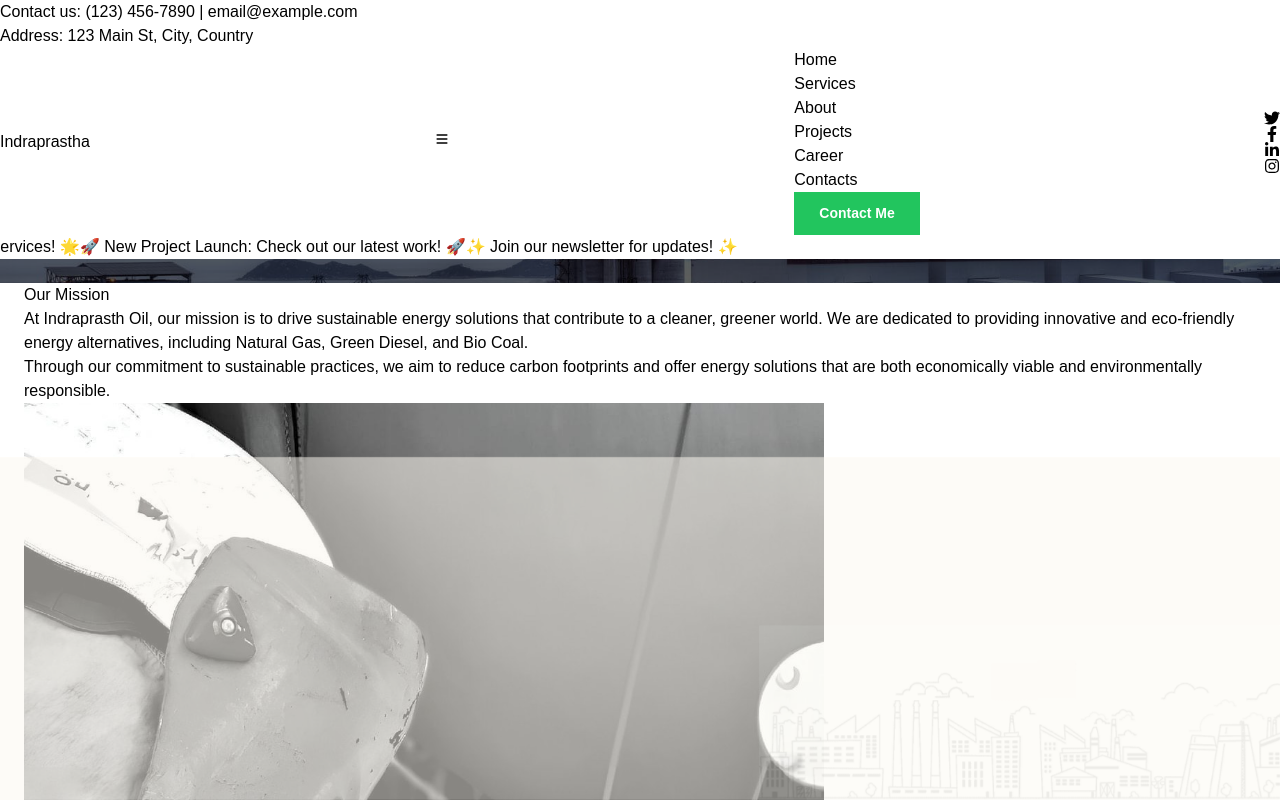
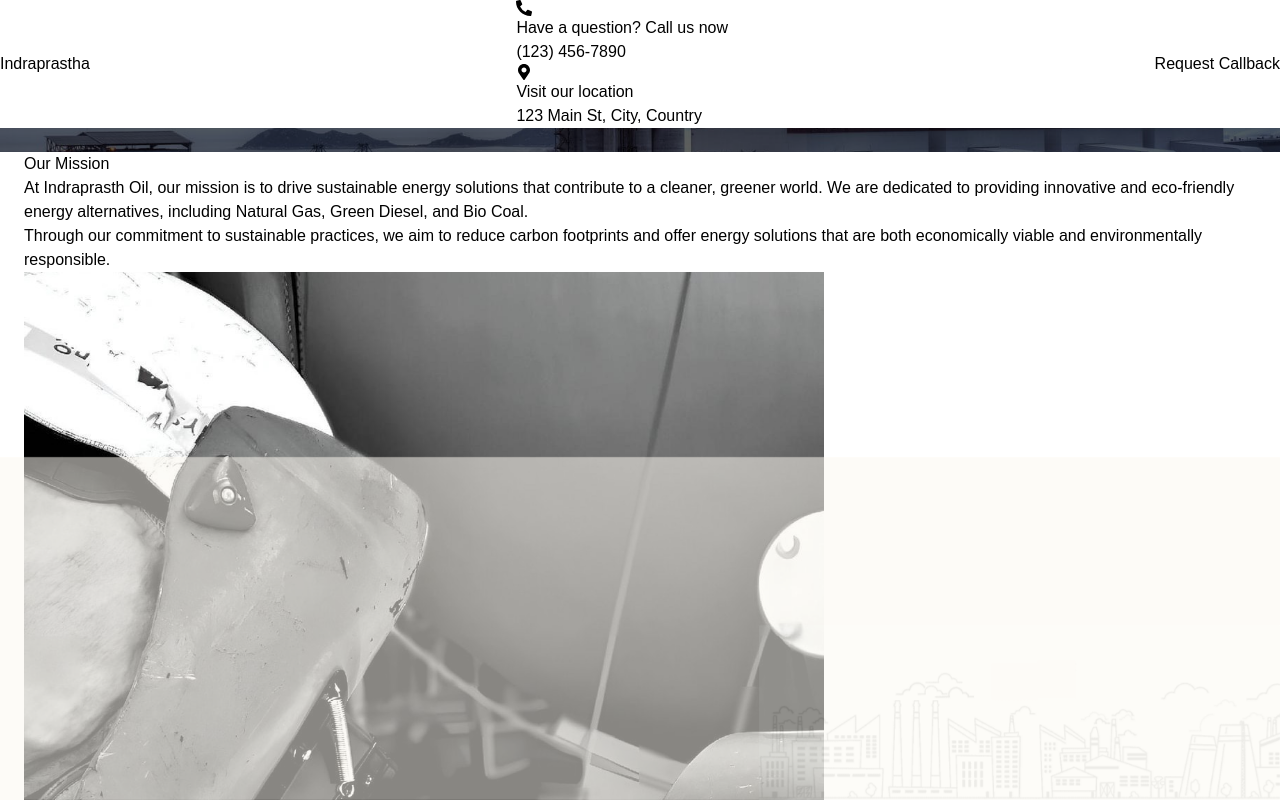
Before and after one commit to nkshrivas/oil-gas, a Next.js app: page /about-us in a window 1280 px wide. Shown: the top 800 px of the page. Built offline with nearby package versions, Linux system fonts and the light colour scheme.

Commit message:
header changed

```diff
--- a/src/app/components/Header.js
+++ b/src/app/components/Header.js
@@ -1,10 +1,26 @@
 'use client';
-import React, { useState } from 'react';
-import { FaTwitter, FaFacebookF, FaLinkedinIn, FaInstagram } from 'react-icons/fa';
+import React, { useEffect, useState } from 'react';
 import { HiMenu, HiX } from 'react-icons/hi';
 
 const Header = () => {
   const [isMenuOpen, setIsMenuOpen] = useState(false);
+  const [isScrolled, setIsScrolled] = useState(false);
+
+  // Detect if the page is scrolled
+  useEffect(() => {
+    const handleScroll = () => {
+      if (window.scrollY > 200) {
+        setIsScrolled(true); // When scrolled more than 50px, apply the scaling effect
+      } else {
+        setIsScrolled(false); // Reset when scrolled back to the top
+      }
+    };
+
+    window.addEventListener('scroll', handleScroll);
+
+    // Clean up the event listener
+    return () => window.removeEventListener('scroll', handleScroll);
+  }, []);
 
   const toggleMenu = () => {
     setIsMenuOpen(!isMenuOpen);
@@ -12,17 +28,10 @@ const Header = () => {
 
   return (
     <>
-      {/* Contact Details Section */}
-      <div className="bg-gray-200 flex justify-around text-sm p-2 text-center">
-        <p>Contact us: (123) 456-7890 | email@example.com</p>
-        <p>Address: 123 Main St, City, Country</p>
-      </div>
-
-      <header className="bg-white main-header h-20 flex items-center justify-between px-4 lg:px-6 xl:px-8 sticky top-0 z-50">
-        <a href="/" className="flex-shrink-0 flex items-center">
-          <h2 className="text-2xl font-bold text-primary">Indraprastha</h2>
-        </a>
-
+      <header
+        className={`bg-white main-header flex items-center justify-between px-4 lg:px-6 xl:px-8 sticky top-14 z-50
+          ${isScrolled ? 'h-14' : 'h-20'} border-b-2 border-gray-300 transition-all duration-300 ease-in-out`}
+      >
         {/* Hamburger Menu Icon */}
         <div className="lg:hidden">
           <button onClick={toggleMenu} className="focus:outline-none">
@@ -31,77 +40,36 @@ const Header = () => {
         </div>
 
         {/* Navigation Menu */}
-        <nav className={`lg:flex ${isMenuOpen ? 'block' : 'hidden'} absolute lg:static bg-white w-full lg:bg-transparent lg:w-auto top-20 left-0 z-50`}>
-          <ul className="flex flex-col lg:flex-row items-center space-y-4 lg:space-y-0 lg:space-x-4 lg:mr-8 p-4 lg:p-0">
+        <nav
+          className={`lg:flex lg:justify-center lg:items-center flex-1 ${isMenuOpen ? 'block' : 'hidden'}
+          absolute lg:static bg-white w-full lg:bg-transparent top-20 left-0 z-50 border-t-2 lg:border-t-0 border-gray-300`}
+        >
+          <ul className={`flex flex-col lg:flex-row items-center space-y-4 lg:space-y-0 lg:space-x-4 lg:mr-8 p-4 lg:p-0 transition-all duration-300 ease-in-out ${isScrolled ? 'text-sm' : 'text-base'}`}>
             {[
               { title: 'Home', path: '/' },
+              { title: 'About', path: '/about-us' },
               { title: 'Services', path: '/services' },
-              { title: 'About', path: '/about-us' },
-              { title: 'Projects', path: '/projects' },
+              { title: 'Downloads', path: '/downloads' },
               { title: 'Career', path: '/career' },
-              { title: 'Contacts', path: '/contacts' }
+              { title: 'Gallery', path: '/gallery' },
+              { title: 'Our project', path: '/our-project' },
+              { title: 'Advisory', path: '/advisory' },
             ].map((item, index) => (
-              <li key={index} className={`p-3 xl:p-6 ${item.title === 'Home' ? 'active' : ''}`}>
+              <li
+                key={index}
+                className={`p-3 xl:p-6 ${item.title === 'Home' ? 'active' : ''}
+                 border-gray-300` }
+              >
                 <a href={item.path}>
-                  <span>{item.title}</span>
+                  <span className={`transition-all duration-300 ${isScrolled ? 'text-xs' : 'text-base'}`}>
+                    {item.title}
+                  </span>
                 </a>
               </li>
             ))}
-
-            {/* Contact Me Button for Desktop */}
-            <li className="p-3 xl:p-6 hidden lg:block">
-              <button className="button">Contact Me</button>
-            </li>
-          </ul>
-        </nav>
-
-        {/* Social Icons */}
-        <nav className="hidden xl:flex">
-          <ul className="flex items-center space-x-4">
-            <li>
-              <a href="#" className="inline-block rounded-full border p-2 hover:shadow-lg hover:border-opacity-0 duration-200 hover:-translate-y-0.5">
-                <FaTwitter className="h-4" />
-              </a>
-            </li>
-            <li>
-              <a href="#" className="inline-block rounded-full border p-2 hover:shadow-lg hover:border-opacity-0 duration-200 hover:-translate-y-0.5">
-                <FaFacebookF className="h-4" />
-              </a>
-            </li>
-            <li>
-              <a href="#" className="inline-block rounded-full border p-2 hover:shadow-lg hover:border-opacity-0 duration-200 hover:-translate-y-0.5">
-                <FaLinkedinIn className="h-4" />
-              </a>
-            </li>
-            <li>
-              <a href="#" className="inline-block rounded-full border p-2 hover:shadow-lg hover:border-opacity-0 duration-200 hover:-translate-y-0.5">
-                <FaInstagram className="h-4" />
-              </a>
-            </li>
           </ul>
         </nav>
       </header>
-
-      {/* Scrolling Highlight Section */}
-      <div className="bg-gradient-to-r from-green-500 to-teal-500 p-4 overflow-hidden">
-        <div className="whitespace-nowrap animate-marquee">
-          <span className="mx-4">🌟 Special Offer: Get 20% off on all services! 🌟</span>
-          <span className="mx-4">🚀 New Project Launch: Check out our latest work! 🚀</span>
-          <span className="mx-4">✨ Join our newsletter for updates! ✨</span>
-        </div>
-      </div>
-
-      <style jsx>{`
-        .animate-marquee {
-          display: inline-block;
-          animation: marquee 10s linear infinite;
-        }
-
-        @keyframes marquee {
-          0% { transform: translateX(100%); }
-          100% { transform: translateX(-100%); }
-        }
-      `}</style>
     </>
   );
 };
--- /dev/null
+++ b/src/app/components/MainHeader.js
@@ -0,0 +1,78 @@
+'use client';
+import React, { useState, useEffect } from 'react';
+import { FaPhoneAlt, FaMapMarkerAlt } from 'react-icons/fa';
+
+const MainHeader = () => {
+    const [isScrolled, setIsScrolled] = useState(false);
+
+    // Detect if the page is scrolled
+    useEffect(() => {
+        const handleScroll = () => {
+            if (window.scrollY > 50) {
+                setIsScrolled(true); // When scrolled more than 50px, apply the scaling effect
+            } else {
+                setIsScrolled(false); // Reset when scrolled back to the top
+            }
+        };
+
+        window.addEventListener('scroll', handleScroll);
+
+        // Clean up the event listener
+        return () => window.removeEventListener('scroll', handleScroll);
+    }, []);
+
+    return (
+        <>
+            <header
+                className={`main-header flex items-center justify-between px-6 lg:px-8 xl:px-10 top-0 z-50 fixed w-full transition-all duration-300 ease-in-out ${
+                    isScrolled ? 'bg-white h-14' : 'h-20 bg-transparent'
+                }`}
+            >
+                {/* Logo Section */}
+                <a href="/" className="flex-shrink-0 flex items-center">
+                    <h2
+                        className={`text-3xl font-semibold ${
+                            isScrolled ? 'text-black text-xl' : 'text-white text-2xl'
+                        }`}
+                    >
+                        Indraprastha
+                    </h2>
+                </a>
+
+                {/* Contact Information */}
+                <div
+                    className={`flex items-center space-x-4 lg:space-x-6 ${
+                        isScrolled ? 'text-black text-xs' : 'text-white text-lg'
+                    }`}
+                >
+                    {/* Phone Icon and Number */}
+                    <div className="flex items-center space-x-3">
+                        <FaPhoneAlt className="h-7 w-7 lg:h-8 lg:w-8 text-primary" />
+                        <div>
+                            <p className={`${isScrolled? 'text-sm lg:text-base font-medium': 'text-white'} `}>Have a question? Call us now</p>
+                            <p className={`${isScrolled? 'text-sm lg:text-base font-medium': 'text-white'} `}>(123) 456-7890</p>
+                        </div>
+                    </div>
+
+                    {/* Address Icon and Address */}
+                    <div className="flex items-center space-x-3">
+                        <FaMapMarkerAlt className="h-7 w-7 lg:h-8 lg:w-8 text-primary" />
+                        <div>
+                            <p className={`${isScrolled? 'text-sm lg:text-base font-medium': 'text-white'} `}>Visit our location</p>
+                            <p className={`${isScrolled? 'text-sm lg:text-base font-medium': 'text-white'} `}>123 Main St, City, Country</p>
+                        </div>
+                    </div>
+                </div>
+
+                {/* Request Callback Button */}
+                <div className="hidden lg:block">
+                    <button className="bg-blue-500 text-white py-2 px-6 rounded-lg text-lg hover:bg-blue-600 transition duration-200">
+                        Request Callback
+                    </button>
+                </div>
+            </header>
+        </>
+    );
+};
+
+export default MainHeader;
--- a/src/app/globals.css
+++ b/src/app/globals.css
@@ -477,3 +477,19 @@ font-size: 20px;
     padding: 1.5rem; /* More padding for larger screens */
   }
 }
+/* Add this to your global or module CSS file */
+@keyframes slideInFromTop {
+  0% {
+    transform: translateY(-50px);  /* Start off-screen above */
+    opacity: 0;  /* Fully transparent */
+  }
+  100% {
+    transform: translateY(0);  /* End at normal position */
+    opacity: 1;  /* Fully visible */
+  }
+}
+
+/* Apply the animation to the content box */
+.hero-content {
+  animation: slideInFromTop 0.8s ease-out forwards;
+}
--- a/src/app/layout.js
+++ b/src/app/layout.js
@@ -1,7 +1,7 @@
 import localFont from "next/font/local";
 import "./globals.css";
-import Header from "./components/Header";
 import Footer from "./components/Footer";
+import MainHeader from "./components/MainHeader";
 
 const geistSans = localFont({
   src: "./fonts/GeistVF.woff",
@@ -25,7 +25,7 @@ export default function RootLayout({ children }) {
       <body
         className={`${geistSans.variable} ${geistMono.variable} antialiased`}
       >
-        <Header />
+        {<MainHeader />}
         {children}
         <Footer />
       </body>
--- a/src/app/page.js
+++ b/src/app/page.js
@@ -1,15 +1,16 @@
 import Slider from "@/app/components/Slider";
-import slider1 from '@/app/images/banner-slide.png';
+// import slider1 from '@/app/images/slider1.mp4';
 import slider2 from '@/app/images/banner-slide-2.png';
 import AboutSection from "./components/AboutUs";
 import Services from "./components/Service";
 import DownloadTab from "./components/Downloads";
 import Gallery from "./components/Gallery";
 import ContactForm from "./components/Contact";
+import Header from "./components/Header";
 
 const sliderData = [
   {
-    image: slider1,
+    video: '/videos/slider1.mp4',
     title: "OIL AND GAS",
     subtitle: "We are a Certified and Insured Company.",
     description: "Specifically designed for any types of Small Factory, Company, Electronic Business, Power, Petroleum, Gas, Plants construction etc.",
@@ -31,6 +32,7 @@ export default function Home() {
   return (
     <div>
       <Slider slides={sliderData} />
+      <Header />
       <DownloadTab />
       <AboutSection />
       <Services />
```
Also changed, not shown: src/app/components/Slider.js (+9 -4 lines), 1 other file (tests, documents, lock files or other folders).
